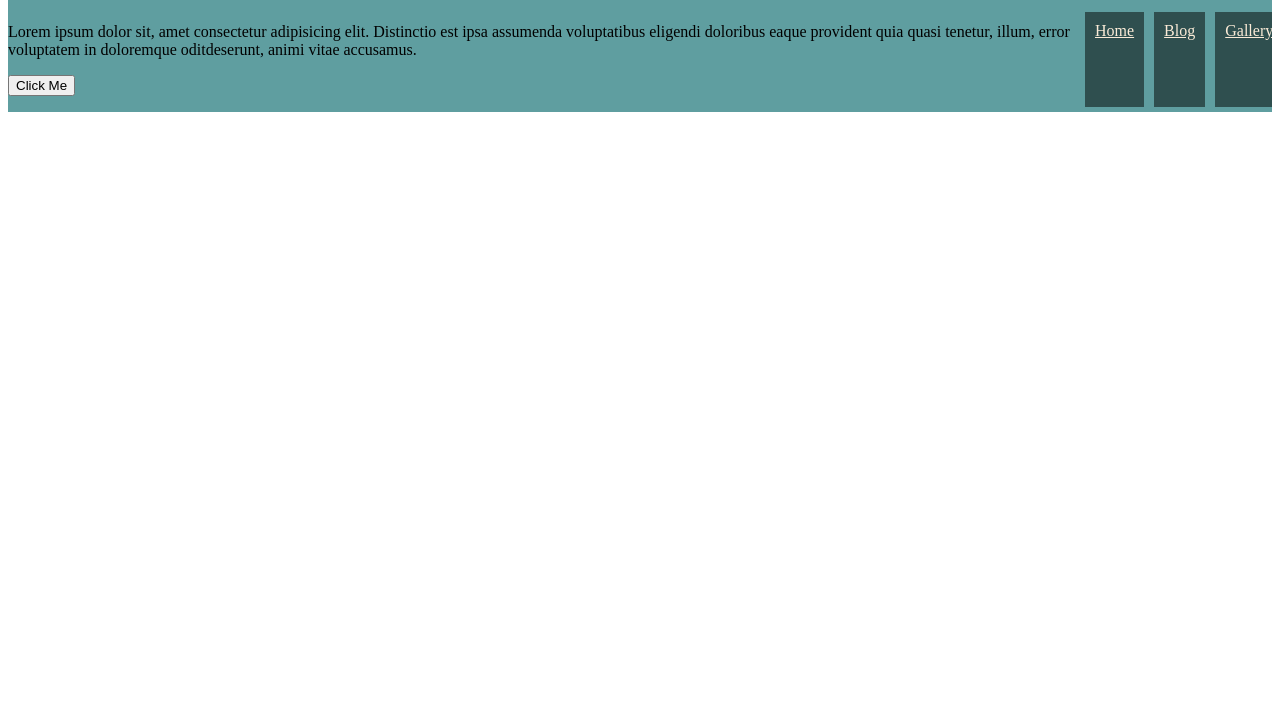
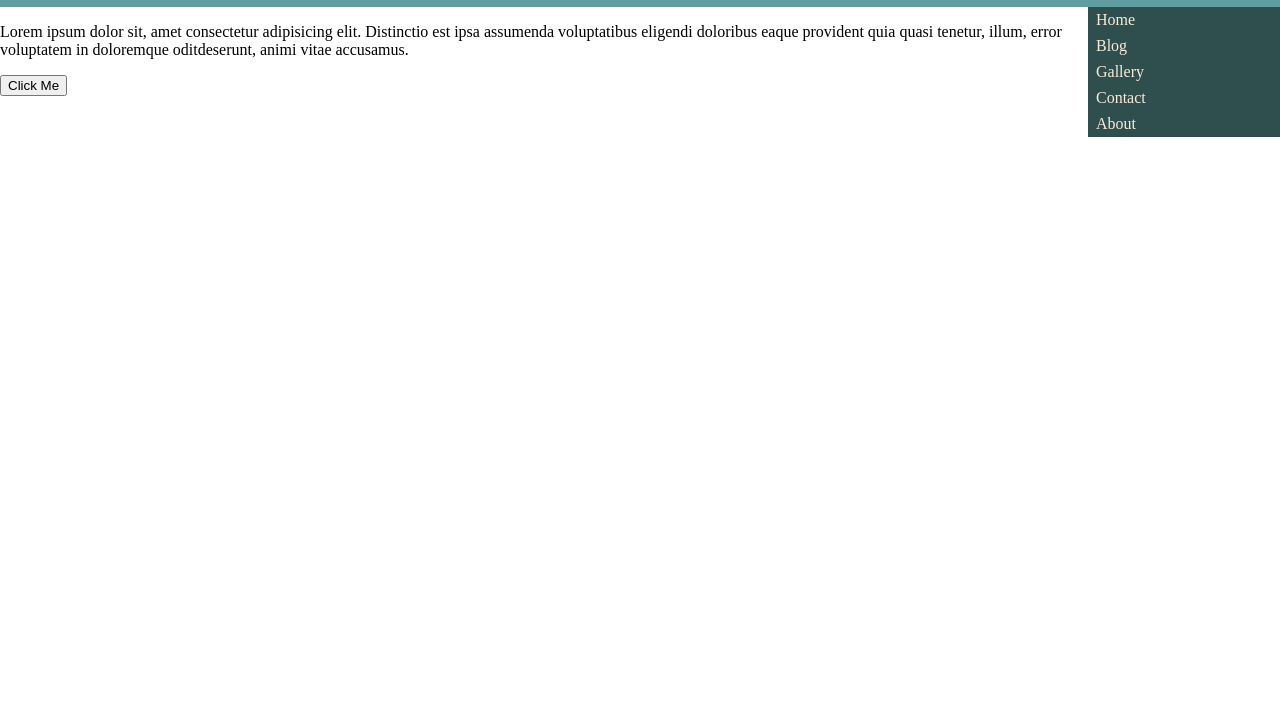
Before and after one commit to Void-Stag/CTEC3905-Web-Development-Labwork, a plain HTML site: page Lab 2/index.html in a window 1280 px wide. Shown: the part 81-800 px from the top of the page. Drawn offline with Linux system fonts and the light colour scheme.

Commit message:
lab-02: CSS lab solution

```diff
--- a/Lab 2/styles.css
+++ b/Lab 2/styles.css
@@ -1,32 +1,48 @@
+body{
+    margin: 0;
+}
+
 nav{
     display: flex;
-    width: 15vw;
+    flex-direction: column;
+    flex-basis: 15vw;
+    flex-shrink: 0;
 
 }
 
 nav a{
     background-color: darkslategrey;
     color: antiquewhite;
-    padding: 10px;
-    margin: 5px;
-    flex-direction: row;
-    transition: background-color 0.7s;
+    padding: 0.25em 0.5em;
+    text-decoration: none;
+    transition: background-color 0.5s;
 }
 
 nav a:hover{
     background-color: cornflowerblue;
 }
 
+header, section, main{
+    overflow: auto;
+}
+
+header, section{
+    padding: 0 0 0.5em;
+}
+
 header{
     background-color: cadetblue;
+}
+
+nav, main{
+    box-sizing: border-box;
+}
+
+section{
     overflow: auto;
 }
 
 main{
     display: flex;
     flex-direction: row-reverse;
-    background-color: cadetblue;
-    overflow: auto;
-    /* width: 85vw; */
-    box-sizing: border-box;
 }
```
